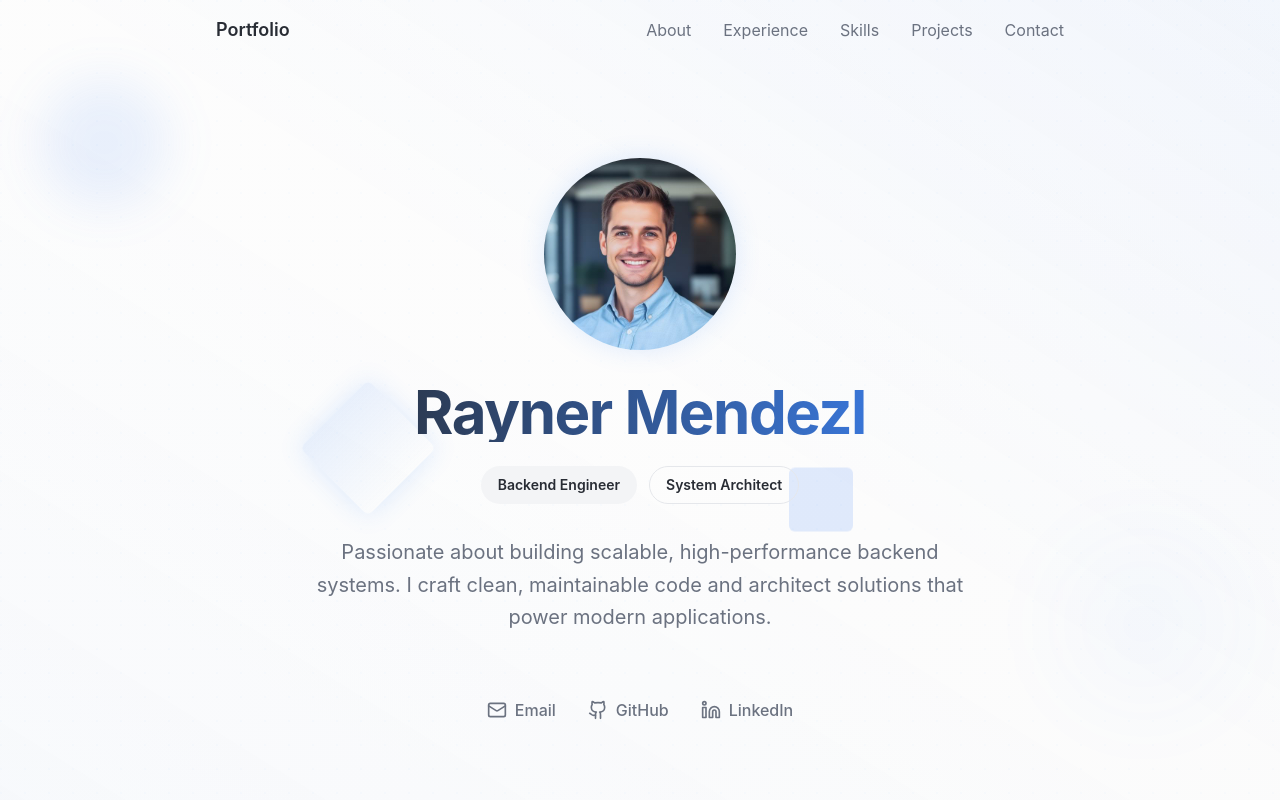
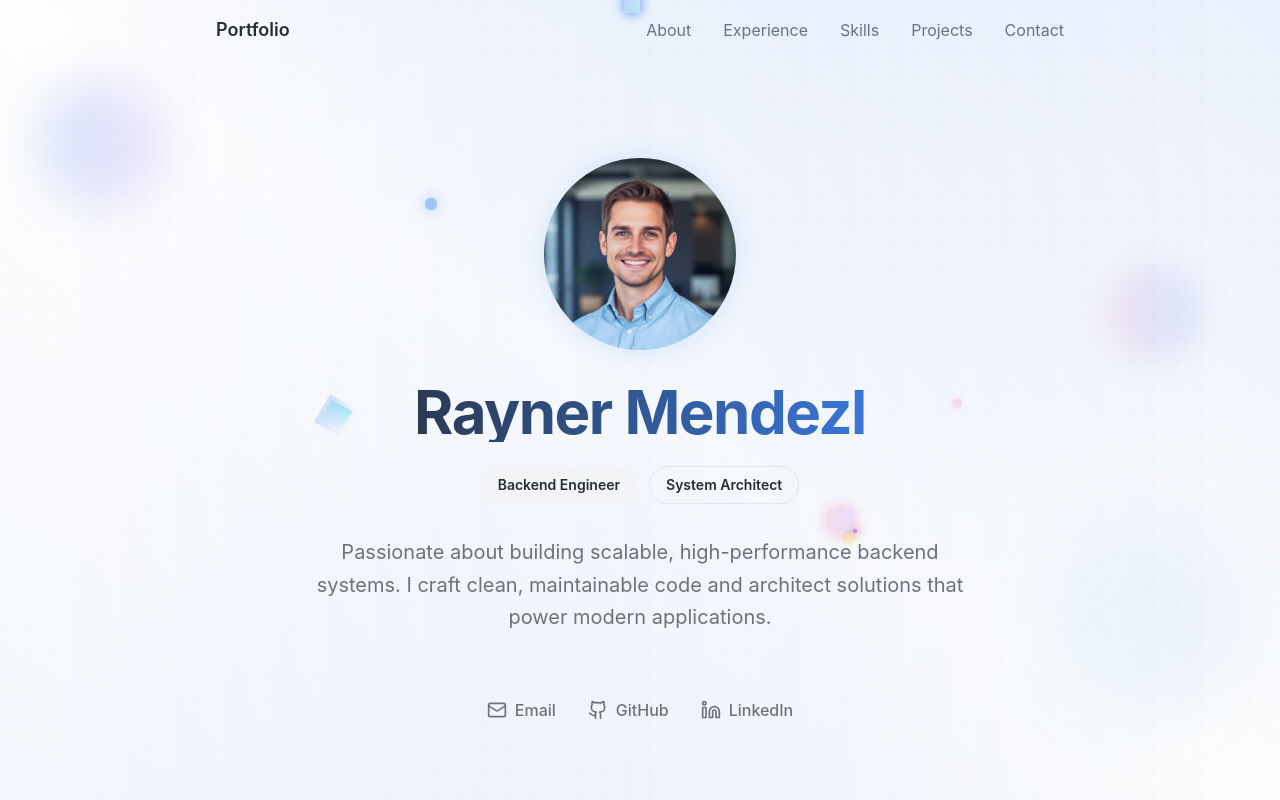
Before and after one commit to RaynerMDZ/rayner-mendez-portfolio, a React (Vite) app: page / in a window 1280 px wide. Shown: the top 800 px of the page. Built offline with nearby package versions, Linux system fonts and the light colour scheme.

Commit message:
Add particle effects
Implement particle and anime-inspired effects to enhance the website's visual appeal.

```diff
--- a/src/components/Hero.tsx
+++ b/src/components/Hero.tsx
@@ -5,18 +5,35 @@ import profileImage from '@/assets/profile-picture.jpg';
 const Hero = () => {
   return (
     <section id="hero" className="min-h-screen flex items-center justify-center pt-20 relative overflow-hidden">
-      {/* Modern animated background */}
+      {/* Anime-inspired particle background */}
       <div className="absolute inset-0 bg-gradient-to-br from-background via-background to-secondary/10"></div>
-      <div className="absolute inset-0 bg-gradient-to-tr from-tech-accent/5 via-transparent to-tech-accent/10 animate-pulse"></div>
+      <div className="absolute inset-0 bg-gradient-to-tr from-tech-accent/5 via-transparent to-tech-accent/10"></div>
 
-      {/* Geometric elements */}
-      <div className="absolute top-20 left-10 w-32 h-32 bg-tech-accent/10 rounded-full blur-xl animate-float"></div>
-      <div className="absolute bottom-20 right-10 w-48 h-48 bg-tech-accent/5 rounded-full blur-2xl animate-pulse"></div>
-      <div className="absolute top-1/2 left-1/4 w-24 h-24 bg-gradient-to-r from-tech-accent/10 to-transparent rounded-lg rotate-45 animate-glow"></div>
-      <div className="absolute bottom-1/3 right-1/3 w-16 h-16 bg-tech-accent/15 rounded-lg rotate-12 animate-float"></div>
+      {/* Floating anime particles */}
+      <div className="absolute inset-0">
+        {/* Large glowing orbs */}
+        <div className="absolute top-20 left-10 w-32 h-32 bg-gradient-to-r from-tech-accent/20 to-purple-400/20 rounded-full blur-xl animate-[float_6s_ease-in-out_infinite]"></div>
+        <div className="absolute bottom-20 right-10 w-48 h-48 bg-gradient-to-r from-cyan-400/10 to-tech-accent/10 rounded-full blur-2xl animate-[pulse_4s_ease-in-out_infinite]"></div>
+        <div className="absolute top-1/3 right-20 w-24 h-24 bg-gradient-to-r from-pink-400/15 to-tech-accent/15 rounded-full blur-lg animate-[float_8s_ease-in-out_infinite_reverse]"></div>
 
-      {/* Grid pattern overlay */}
-      <div className="absolute inset-0 opacity-[0.02] bg-[radial-gradient(circle_at_1px_1px,_hsl(var(--tech-accent))_1px,_transparent_0)] bg-[size:24px_24px]"></div>
+        {/* Anime sparkles */}
+        <div className="absolute top-1/4 left-1/3 w-2 h-2 bg-tech-accent rounded-full animate-[ping_2s_ease-in-out_infinite] shadow-[0_0_10px_hsl(var(--tech-accent))]"></div>
+        <div className="absolute top-3/4 left-1/4 w-1 h-1 bg-cyan-400 rounded-full animate-[ping_3s_ease-in-out_infinite_1s] shadow-[0_0_8px_cyan]"></div>
+        <div className="absolute top-1/2 right-1/4 w-1.5 h-1.5 bg-pink-400 rounded-full animate-[ping_2.5s_ease-in-out_infinite_0.5s] shadow-[0_0_6px_pink]"></div>
+        <div className="absolute bottom-1/3 left-2/3 w-1 h-1 bg-purple-400 rounded-full animate-[ping_4s_ease-in-out_infinite_2s] shadow-[0_0_8px_purple]"></div>
+        <div className="absolute top-2/3 right-1/3 w-2 h-2 bg-yellow-400 rounded-full animate-[ping_3.5s_ease-in-out_infinite_1.5s] shadow-[0_0_10px_yellow]"></div>
+
+        {/* Geometric anime elements */}
+        <div className="absolute top-1/2 left-1/4 w-8 h-8 bg-gradient-to-r from-tech-accent/20 to-transparent rotate-45 animate-[spin_20s_linear_infinite] before:content-[''] before:absolute before:inset-1 before:bg-gradient-to-r before:from-cyan-400/30 before:to-transparent before:rotate-90"></div>
+        <div className="absolute bottom-1/3 right-1/3 w-6 h-6 bg-gradient-to-r from-pink-400/20 to-purple-400/20 rotate-12 animate-[float_7s_ease-in-out_infinite] shadow-[0_0_15px_rgba(255,20,147,0.3)]"></div>
+        <div className="absolute top-1/6 right-1/2 w-4 h-4 bg-gradient-to-r from-tech-accent/25 to-cyan-400/25 rotate-45 animate-[bounce_3s_ease-in-out_infinite] shadow-[0_0_12px_hsl(var(--tech-accent))]"></div>
+      </div>
+
+      {/* Anime-style glow overlay */}
+      <div className="absolute inset-0 bg-gradient-to-r from-transparent via-tech-accent/5 to-transparent animate-[pulse_8s_ease-in-out_infinite]"></div>
+
+      {/* Subtle grid pattern with glow */}
+      <div className="absolute inset-0 opacity-[0.03] bg-[radial-gradient(circle_at_1px_1px,_hsl(var(--tech-accent))_1px,_transparent_0)] bg-[size:24px_24px]"></div>
 
       <div className="max-w-4xl mx-auto px-6 text-center relative z-10">
         <div className="space-y-8 animate-fadeInUp">
```
